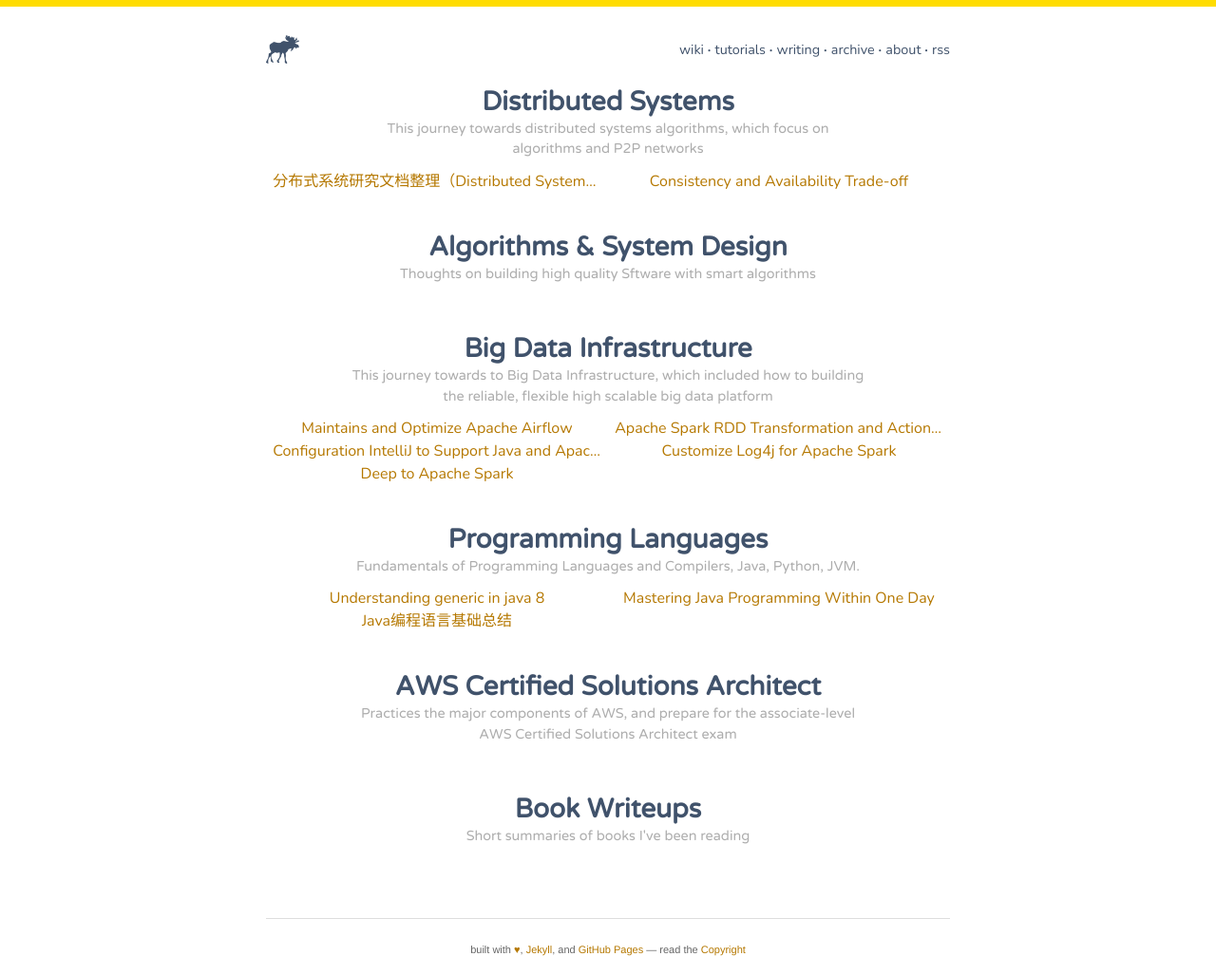
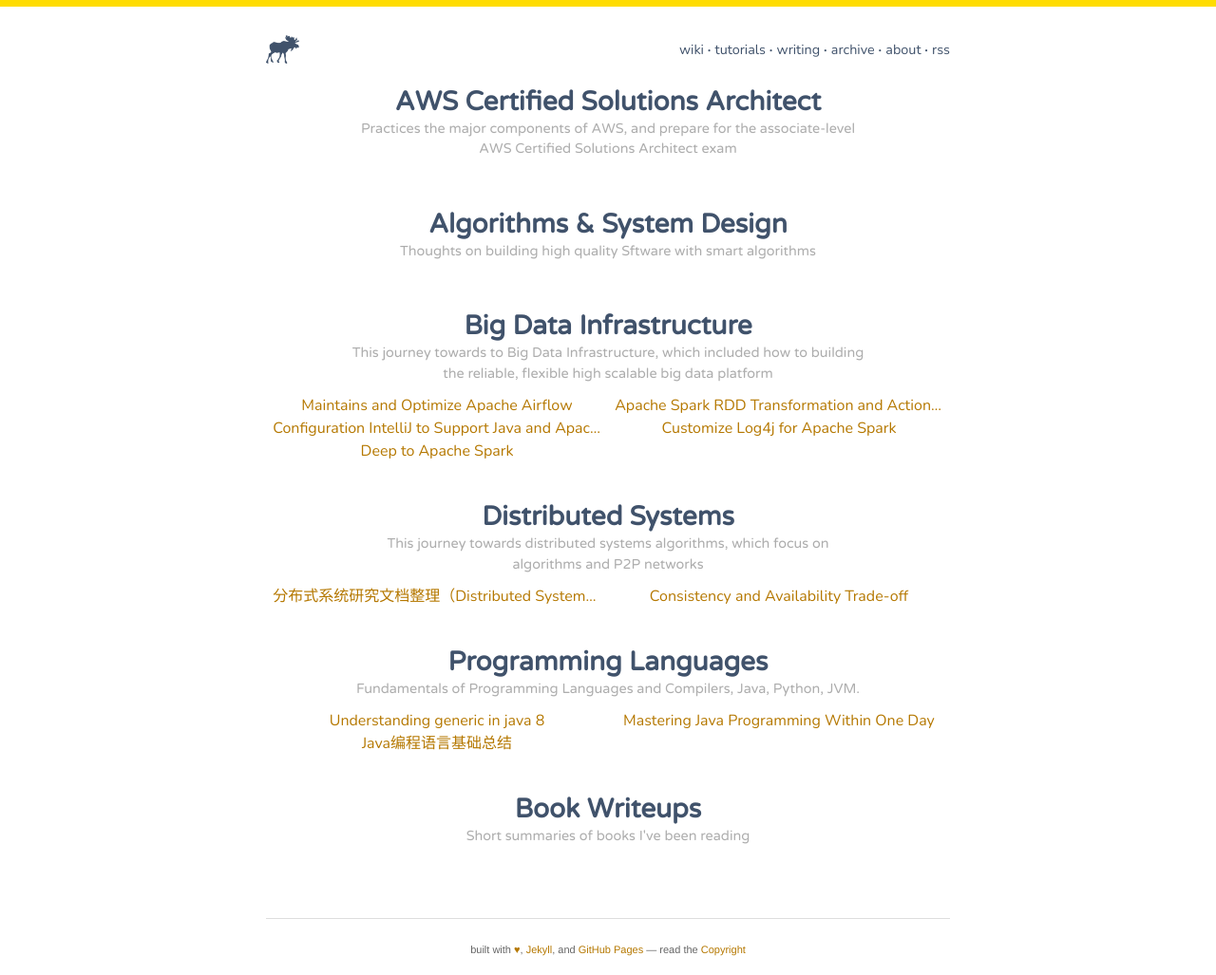
Before and after one commit to SharpLu/Blog, a Jekyll site: the page built from index.html, in a window 1280 px wide. Shown: the whole page at 95% size. Built offline with Jekyll 4.4.1, drawn with Linux system fonts in a browser that asks for light colours; part of the change alters nothing that is shown.

Commit message:
orginized

```diff
--- a/_data/series.yml
+++ b/_data/series.yml
@@ -1,7 +1,7 @@
-- name: Distributed Systems
+- name: AWS Certified Solutions Architect
   desc: |
-    This journey towards distributed systems algorithms, which focus on algorithms and P2P networks
-  tag_name: DistributedSystems
+    Practices the major components of AWS, and prepare for the associate-level AWS Certified Solutions Architect exam
+  tag_name: AWS
 
 - name: Algorithms & System Design
   desc: |
@@ -14,15 +14,17 @@
     big data platform
   tag_name: BigData
 
+- name: Distributed Systems
+  desc: |
+    This journey towards distributed systems algorithms, which focus on algorithms and P2P networks
+  tag_name: DistributedSystems
+
 - name: Programming Languages
   desc: |
     Fundamentals of Programming Languages and Compilers, Java, Python, JVM.
   tag_name: Programming
 
-- name: AWS Certified Solutions Architect
-  desc: |
-    Practices the major components of AWS, and prepare for the associate-level AWS Certified Solutions Architect exam
-  tag_name: AWS
+
 
 # - name: Tangential
 #   desc: |
```
